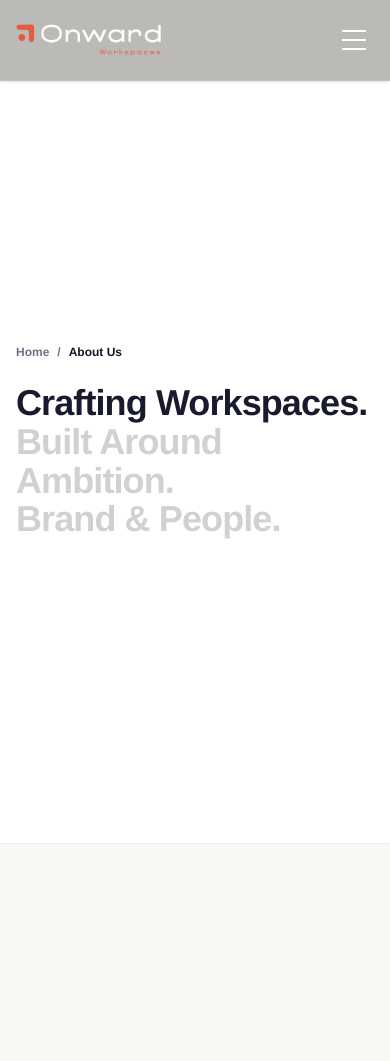
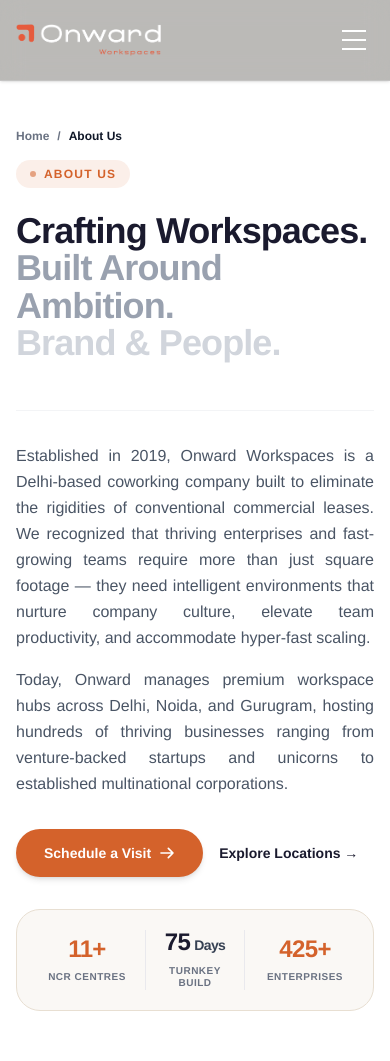
Before and after one commit to Comptech-Enterprises/onwards-website, a Next.js app: page /about in a window 390 px wide. Shown: the top 1061 px of the page. Built offline with nearby package versions, Linux system fonts and the light colour scheme.

Commit message:
Make About page hero and sections 100% responsive without overlapping elements

```diff
--- a/src/app/about/page.tsx
+++ b/src/app/about/page.tsx
@@ -3,14 +3,12 @@
 import { useState, useRef, useEffect, useCallback } from "react";
 import Image from "next/image";
 import Link from "next/link";
-import { motion, AnimatePresence, useScroll, useTransform, useMotionValueEvent } from "framer-motion";
+import { motion, AnimatePresence, useScroll, useTransform } from "framer-motion";
 import Header from "@/components/Header";
 import Footer from "@/components/Footer";
 import MagneticButton from "@/components/MagneticButton";
-import RotatingPhotoStack from "@/components/RotatingPhotoStack";
 
 /* ━━━ DATA ━━━ */
-const heroLines = ["Crafting Workspaces.", "Built Around Ambition.", "Brand & People."];
 
 const valuesList = [
   {
@@ -132,27 +130,6 @@ function ScrollReveal({ children, className = "", delay = 0, y = 60 }: { childre
 export default function AboutPage() {
   const [lifeIdx, setLifeIdx] = useState(0);
   const [activeValue, setActiveValue] = useState<string>("excellence");
-  const [activeHeroLine, setActiveHeroLine] = useState(0);
-  const [descVisible, setDescVisible] = useState(false);
-
-  /* ═══════════════════════════════════════════════════════════
-     HERO: Tall wrapper (220vh) with sticky pinned child.
-     As user scrolls through, heading words light up one by one,
-     description expands, photo ring rotates (handled by RotatingPhotoStack).
-     Exact Brilean pattern: sticky_wrapper > sticky child.
-  ═══════════════════════════════════════════════════════════ */
-  const heroStickyRef = useRef<HTMLDivElement>(null);
-  const { scrollYProgress: heroProgress } = useScroll({
-    target: heroStickyRef,
-    offset: ["start start", "end end"],
-  });
-
-  useMotionValueEvent(heroProgress, "change", (v) => {
-    if (v < 0.2) { setActiveHeroLine(0); setDescVisible(false); }
-    else if (v < 0.38) { setActiveHeroLine(1); setDescVisible(false); }
-    else if (v < 0.55) { setActiveHeroLine(2); setDescVisible(false); }
-    else { setActiveHeroLine(2); setDescVisible(true); }
-  });
 
   /* ═══════════════════════════════════════════════════════════
      WELCOME: Natural height section with smooth scroll entry & exit fade.
@@ -208,22 +185,14 @@ export default function AboutPage() {
       <main className="bg-[#faf8f5] text-[#1a1a2e] min-h-screen pt-20">
 
         {/* ━━━━━━━━━━━━━━━━━━━━━━━━━━━━━━━━━━━━━━━━━━━━━━━━━━━━━━━━━━
-            1. HERO — PINNED STICKY SECTION (Brilean scroll pattern)
-            Tall wrapper scrolls through while content stays pinned.
-            Heading words activate one-by-one, description fades in.
+            1. HERO — CLEAN FULLY RESPONSIVE EDITORIAL HERO
+            No sticky pinning, no text collisions, 100% fluid across all screens.
         ━━━━━━━━━━━━━━━━━━━━━━━━━━━━━━━━━━━━━━━━━━━━━━━━━━━━━━━━━━ */}
-        <div ref={heroStickyRef} className="relative" style={{ height: "280vh" }}>
-          {/* Sticky pinned child — stays at top of viewport */}
-          <div className="sticky top-20 h-[calc(100vh-5rem)] overflow-hidden bg-white border-b border-gray-200/80">
-
-            {/* Photo ring — parallax via RotatingPhotoStack (scroll-driven) */}
-            <div className="hidden xl:block absolute top-[28%] right-0 w-[620px] z-0">
-              <RotatingPhotoStack />
-            </div>
-
-            <div className="relative z-10 h-full flex flex-col justify-center max-w-7xl mx-auto px-4 sm:px-6 lg:px-8">
-              {/* Breadcrumb */}
-              <nav aria-label="Breadcrumb" className="mb-6">
+        <section className="relative overflow-hidden bg-white border-b border-gray-200/80 pt-12 pb-16 sm:pt-16 sm:pb-24">
+          <div className="relative z-10 max-w-7xl mx-auto px-4 sm:px-6 lg:px-8">
+            {/* Breadcrumb + Tag */}
+            <div className="mb-6">
+              <nav aria-label="Breadcrumb" className="mb-4">
                 <ol className="flex items-center gap-2 text-xs text-gray-500 font-semibold">
                   <li><Link href="/" className="hover:text-[#d4622b] transition-colors">Home</Link></li>
                   <li>/</li>
@@ -231,37 +200,39 @@ export default function AboutPage() {
                 </ol>
               </nav>
 
-              {/* Heading words — activate one-by-one on scroll */}
-              <div className="max-w-5xl mb-10">
-                {heroLines.map((line, i) => (
-                  <div key={line} className="overflow-hidden">
-                    <motion.div
-                      initial={{ y: "100%" }}
-                      animate={{ y: "0%" }}
-                      transition={{ duration: 0.8, delay: 0.15 + i * 0.18, ease: [0.16, 1, 0.3, 1] }}
-                    >
-                      <h1
-                        className="text-4xl sm:text-6xl lg:text-7xl font-black tracking-tight leading-[1.08] transition-colors duration-500"
-                        style={{
-                          color: i <= activeHeroLine ? "#1a1a2e" : "#d1d1d1",
-                        }}
-                      >
-                        {line}
-                      </h1>
-                    </motion.div>
-                  </div>
-                ))}
-              </div>
+              <motion.div
+                initial={{ opacity: 0, x: -15 }}
+                animate={{ opacity: 1, x: 0 }}
+                transition={{ duration: 0.5 }}
+              >
+                <span className="inline-flex items-center gap-2 px-3.5 py-1.5 rounded-full bg-[#d4622b]/10 text-[#d4622b] text-xs font-bold tracking-widest uppercase">
+                  <span className="w-1.5 h-1.5 rounded-full bg-[#d4622b] animate-pulse" />
+                  About Us
+                </span>
+              </motion.div>
+            </div>
 
-              {/* Description — expands from height:0/opacity:0 on scroll */}
-              <motion.div
-                animate={{
-                  height: descVisible ? "auto" : 0,
-                  opacity: descVisible ? 1 : 0,
-                }}
-                transition={{ duration: 0.6, ease: [0.16, 1, 0.3, 1] }}
-                className="overflow-hidden max-w-3xl"
+            {/* Giant Responsive Headline */}
+            <div className="max-w-5xl mb-12 sm:mb-16">
+              <motion.h1
+                initial={{ opacity: 0, y: 25 }}
+                animate={{ opacity: 1, y: 0 }}
+                transition={{ duration: 0.7, ease: [0.16, 1, 0.3, 1] }}
+                className="text-4xl sm:text-6xl lg:text-7xl font-black text-[#1a1a2e] tracking-tight leading-[1.04]"
               >
+                <span className="block">Crafting Workspaces.</span>
+                <span className="block text-gray-400 hover:text-gray-600 transition-colors duration-300">
+                  Built Around Ambition.
+                </span>
+                <span className="block text-gray-300 hover:text-gray-500 transition-colors duration-300">
+                  Brand &amp; People.
+                </span>
+              </motion.h1>
+            </div>
+
+            {/* Responsive 2-Column Grid: Story Description & CTAs on Left, Metrics on Right */}
+            <div className="grid grid-cols-1 lg:grid-cols-12 gap-8 lg:gap-14 items-start border-t border-gray-100 pt-8 sm:pt-10">
+              <div className="lg:col-span-7">
                 <p className="text-gray-600 text-base sm:text-lg leading-relaxed text-justify">
                   Established in 2019, Onward Workspaces is a Delhi-based coworking company built to eliminate the rigidities of conventional commercial leases. We recognized that thriving enterprises and fast-growing teams require more than just square footage — they need intelligent environments that nurture company culture, elevate team productivity, and accommodate hyper-fast scaling.
                 </p>
@@ -282,10 +253,38 @@ export default function AboutPage() {
                     Explore Locations &rarr;
                   </Link>
                 </div>
-              </motion.div>
+              </div>
+
+              {/* Right Side: Key Metric Badges */}
+              <div className="lg:col-span-5 grid grid-cols-3 gap-2 sm:gap-4 bg-[#faf8f5] p-5 sm:p-6 lg:p-7 rounded-3xl border border-[#e8dfd2] items-center">
+                <div className="text-center sm:text-left">
+                  <span className="block text-2xl sm:text-3xl lg:text-3xl xl:text-4xl font-black text-[#d4622b] whitespace-nowrap tracking-tight leading-none">
+                    11+
+                  </span>
+                  <span className="text-[10px] sm:text-xs text-gray-500 font-bold uppercase mt-2.5 block tracking-wider leading-tight">
+                    NCR Centres
+                  </span>
+                </div>
+                <div className="text-center sm:text-left border-x border-gray-200/80 px-2 sm:px-4">
+                  <span className="block text-2xl sm:text-3xl lg:text-3xl xl:text-4xl font-black text-[#1a1a2e] whitespace-nowrap tracking-tight leading-none">
+                    75<span className="text-sm sm:text-lg lg:text-xl font-bold text-gray-700 ml-1">Days</span>
+                  </span>
+                  <span className="text-[10px] sm:text-xs text-gray-500 font-bold uppercase mt-2.5 block tracking-wider leading-tight">
+                    Turnkey Build
+                  </span>
+                </div>
+                <div className="text-center sm:text-left pl-1 sm:pl-2">
+                  <span className="block text-2xl sm:text-3xl lg:text-3xl xl:text-4xl font-black text-[#d4622b] whitespace-nowrap tracking-tight leading-none">
+                    425+
+                  </span>
+                  <span className="text-[10px] sm:text-xs text-gray-500 font-bold uppercase mt-2.5 block tracking-wider leading-tight">
+                    Enterprises
+                  </span>
+                </div>
+              </div>
             </div>
           </div>
-        </div>
+        </section>
 
         {/* ━━━━━━━━━━━━━━━━━━━━━━━━━━━━━━━━━━━━━━━━━━━━━━━━━━━━━━━━━━
             2. WELCOME — NATURAL SECTION WITH SCROLL-LINKED FADE IN / FADE OUT
```
